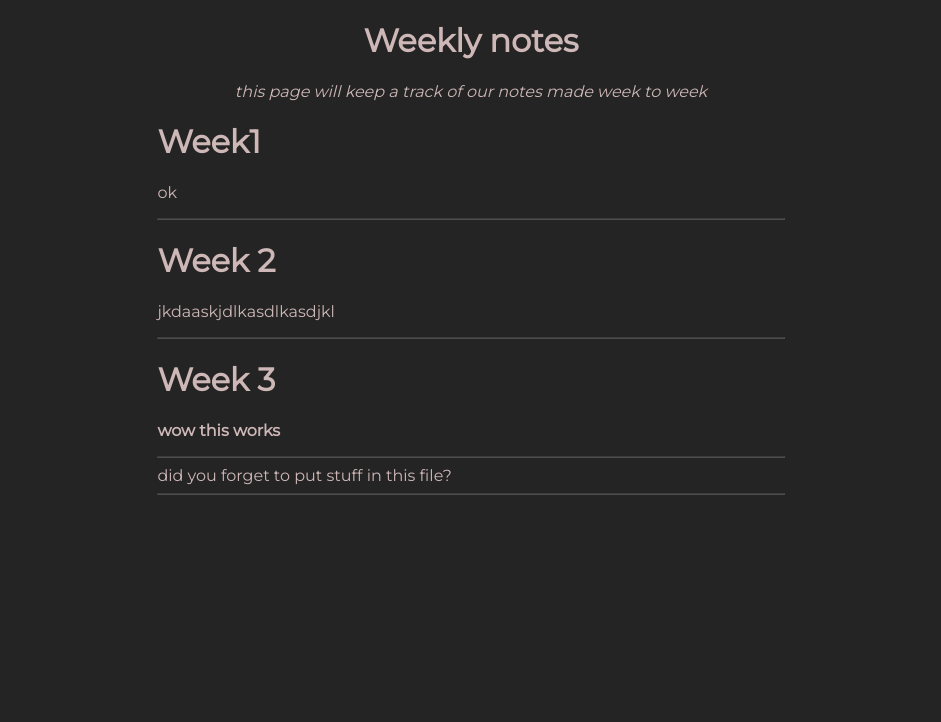
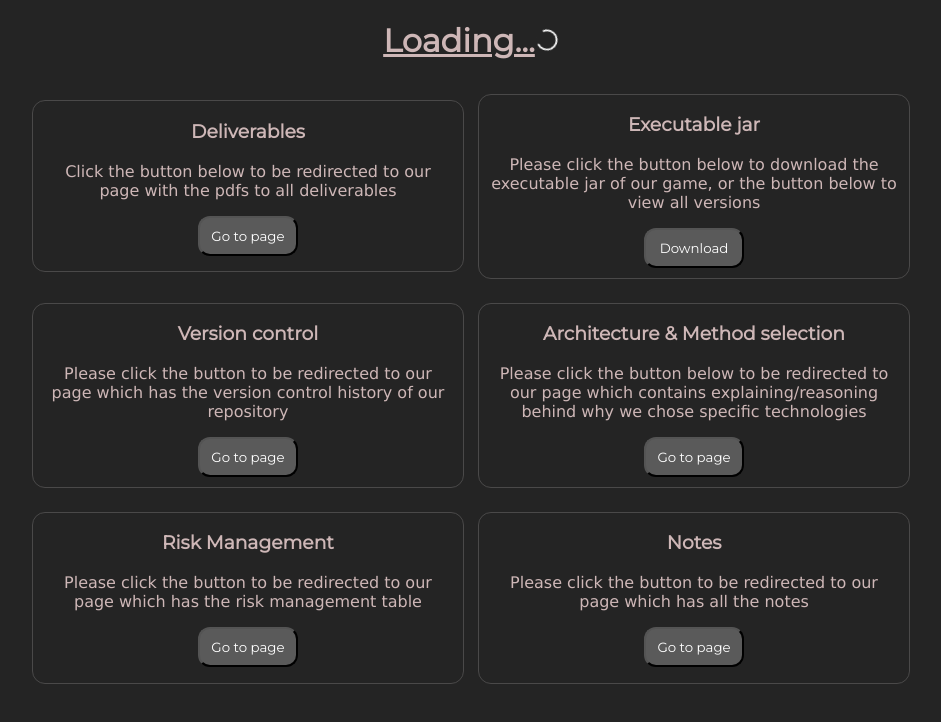
Before and after one commit to ENG1-Loading/Loading, a React (Create React App) app in the folder website/: page / in a window 1280 px wide. Shown: the top 722 px of the page, without its empty margins (169-1110 px from the left). Built offline with nearby package versions, Linux system fonts and the light colour scheme.

Commit message:
Made homepage link to notes/executable/risk management table/version control, and created version control page

```diff
--- a/website/package.json
+++ b/website/package.json
@@ -4,6 +4,7 @@
   "homepage": "https://eng1-loading.github.io/Loading/",
   "private": true,
   "dependencies": {
+    "@gitgraph/react": "^1.6.0",
     "@testing-library/jest-dom": "^5.14.1",
     "@testing-library/react": "^13.0.0",
     "@testing-library/user-event": "^13.2.1",
--- a/website/src/Main.js
+++ b/website/src/Main.js
@@ -3,12 +3,14 @@ import { Routes ,Route } from 'react-router-dom';
 import App from "./pages/WeeklyNotes";
 import Homepage from "./pages/Homepage";
 import RiskAssesment from "./pages/RiskManagement";
+import VersionControl from "./pages/VersionControl";
 const Main = () => {
     return (
         <Routes>
-            <Route exact path="/" element={<App />}></Route>
-            <Route exact path="/home" element={<Homepage />}></Route>
+            <Route exact path="/notes" element={<App />}></Route>
+            <Route exact path="/" element={<Homepage />}></Route>
             <Route exact path="/risk_assessment" element={<RiskAssesment />}> </Route>
+            <Route exact path="/version_control" element={<VersionControl />}></Route>
         </Routes>
     )
 }
--- a/website/src/pages/Homepage.jsx
+++ b/website/src/pages/Homepage.jsx
@@ -1,6 +1,9 @@
 import { ClipLoader } from "react-spinners"
 import "../static/home.css"
+import { useNavigate } from "react-router-dom"
+import jar from "../piazza-panic.jar"
 export default function Homepage() {
+
     return (
         <div>
             <h1><u>Loading...</u><ClipLoader
@@ -25,7 +28,9 @@ export default function Homepage() {
                     <div className="boxContent">
                             <h3>Executable jar</h3>
                             <p>Please click the button below to download the executable jar of our game, or the button below to view all versions</p>
+                            <a href={jar} download="game.jar" target='_blank'>
                             <button>Download</button>
+                            </a>
                         </div>
                     </div>
                 </div>
@@ -34,7 +39,10 @@ export default function Homepage() {
                     <div className="boxContent">
                             <h3>Version control</h3>
                             <p>Please click the button to be redirected to our page which has the version control history of our repository</p>
-                            <button>Go to page</button>
+                            <button onClick={(e) => {
+                                e.preventDefault()
+                                window.open(`${process.env.PUBLIC_URL}/version_control`, "_blank")
+                            }}>Go to page</button>
                         </div>
 
                     </div>
@@ -46,6 +54,31 @@ export default function Homepage() {
                         </div>
                     </div>
                 </div>
+                </div>
+                    <div className="boxChild">
+                    <div className="box">
+                    <div className="boxContent">
+                            <h3>Risk Management</h3>
+                            <p>Please click the button to be redirected to our page which has the risk management table</p>
+                            <button onClick={(e) => {
+                                e.preventDefault()
+                                window.open( `${process.env.PUBLIC_URL}/risk_assessment`, "_blank")
+                            }}>Go to page</button>
+                        </div>
+
+                    </div>
+                    <div className="box">
+                    <div className="boxContent">
+                            <h3>Notes</h3>
+                            <p>Please click the button to be redirected to our page which has all the notes</p>
+                            <button onClick={(e) => {
+                                e.preventDefault()
+                                window.open(`${process.env.PUBLIC_URL}/notes`, "_blank")
+                            }}>Go to page</button>
+                        </div>
+
+                    </div>
+
             </div>
 
             </div>
--- /dev/null
+++ b/website/src/pages/VersionControl.jsx
@@ -0,0 +1,66 @@
+import { Gitgraph, templateExtend } from "@gitgraph/react";
+
+export default function VersionControl() {
+  let options = {
+    template: templateExtend("metro", {
+      colors: ["gray", "blue", "turquoise", "darkgreen", "yellowgreen", "navy"],
+      commit: {
+        message: {
+          displayAuthor: false,
+          displayHash: false
+        }
+      }
+    })
+  };
+    return (
+      <>
+        <h1>Git history of our repository</h1>
+      <Gitgraph options={options}>
+        {(gitgraph) => {
+          // Simulate git commands with Gitgraph API.
+          const main = gitgraph.branch("main");
+
+          const develop = main.branch("dev");
+          const gameDev = main.branch("game-dev")
+
+          main.commit("1d55802 init commit (Jake Keast)")
+          main.commit("a0d9446 Create .gitignore (Charlie Wilson)")
+
+          develop.commit("1d84c58 Currently site only works when state is changed manually, will find fix and push when found, will add documentation once it works (Charlie Wilson)")
+          develop.commit("34bc53a added comments (Charlie Wilson)")
+          develop.commit("d14e251 can read text from .md files directly (Hari Bhandari)")
+          develop.commit("f436ef2 Fixed a react-markdown edgecase and a re-render bug (Charlie Wilson)")
+          main.merge(develop).tag("fff238e (Hari Bhandari)")
+          main.commit("05743b2 Create node.js.yml (Hari Bhandari)")
+          main.commit("6bbab0c Update node.js.yml (Hari Bhandari)")
+          develop.commit("5616383 added an actual homepage (Charlie Wilson)")
+          develop.commit("1f577a2 gantt charts to date and base plantuml (Jake Keast)")
+          develop.commit("67106e7 updated gantt progress, altered timings (Jake Keast)")
+          develop.commit("8fcdb5b new gantts (Jake Keast)")
+          develop.commit("df62705 logo (Jake Keast)")
+          gameDev.merge(develop).tag("03ca37c (Jake Keast)")
+          main.commit("ec18b7b Update deploy.yml (Hari Bhandari)")
+          main.commit("f25428c Update deploy.yml (Hari Bhandari)")
+          main.commit("b388f30 Update deploy.yml (Hari Bhandari)")
+          main.commit("bcff310 Create deploy.yml (Hari Bhandari)")
+          develop.commit("577d975 added risk assessment page to website (Charlie Wilson)")
+          develop.commit("0ecae25 removed accidentally commited game folder (Charlie Wilson)")
+          main.commit("f4a0295 Update deploy.yml (Hari Bhandari)")
+          main.merge(develop).tag("0536dbc (Charlie Wilson)")
+          gameDev.commit("c795978 new branch, game engine initial (Jake Keast)")
+          gameDev.commit("7ff9d0b updated readme (Jake Keast)")
+          gameDev.commit("b291522 more work done, error with world (Jake Keast)")
+
+
+
+
+
+
+
+
+
+        }}
+      </Gitgraph>
+      </>
+    );
+  }
```
Also changed, not shown: 1 other file (tests, documents, lock files or other folders).
